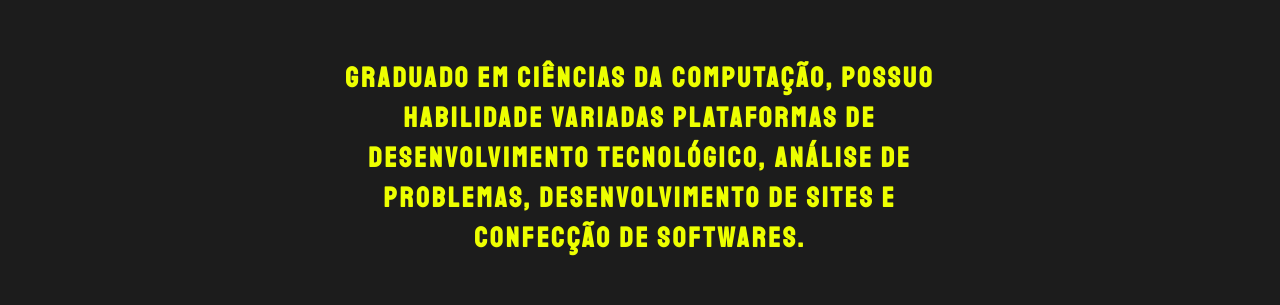
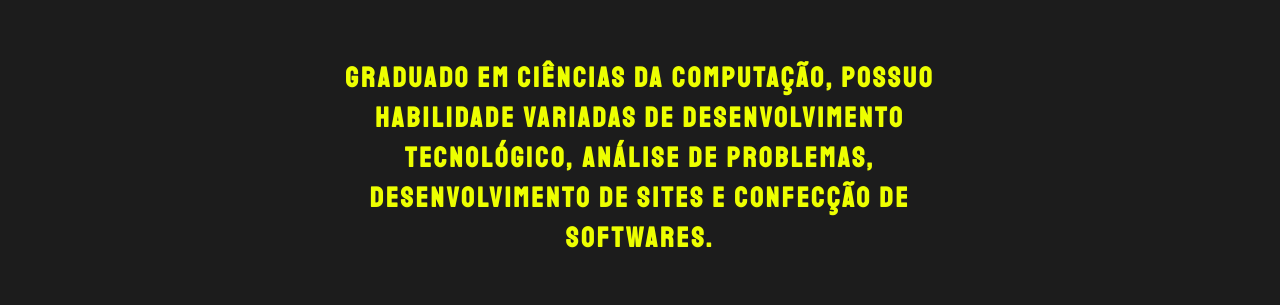
Before and after one commit to BrunoCezarGuimaraes/Antigo-Portfolio, a plain HTML site: page index.html in a window 1280 px wide. Shown: the part 1022-1327 px from the top of the page. Drawn offline with nearby package versions, Linux system fonts and the light colour scheme.

Commit message:
Update index.html

```diff
--- a/index.html
+++ b/index.html
@@ -46,7 +46,7 @@
 
 <!-- small-introduction -->
 <div class="small-intro">
-  <p id="small-intro"><strong> Graduado em Ciências da Computação, possuo habilidade variadas plataformas de desenvolvimento tecnológico, análise de problemas, desenvolvimento de sites e confecção de softwares. </strong></p>
+  <p id="small-intro"><strong> Graduado em Ciências da Computação, possuo habilidade variadas de desenvolvimento tecnológico, análise de problemas, desenvolvimento de sites e confecção de softwares. </strong></p>
 </div>
 
 <!-- Skilss -->
```
